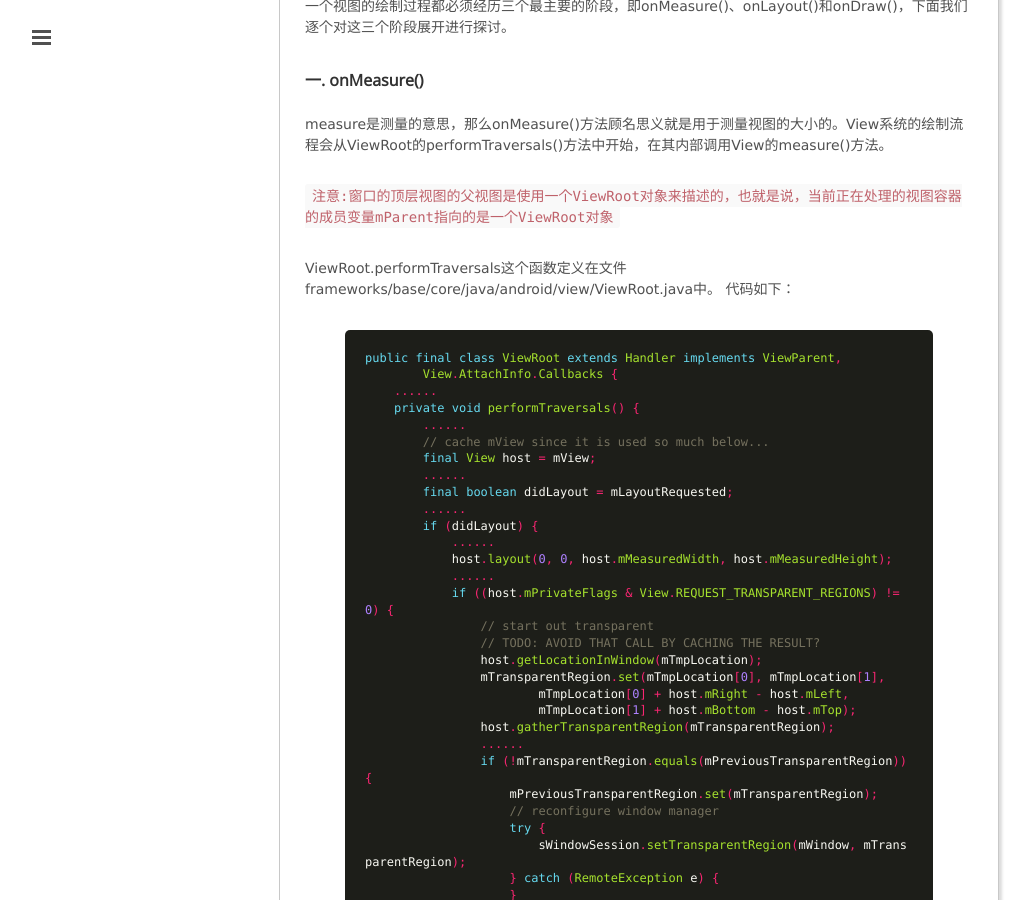
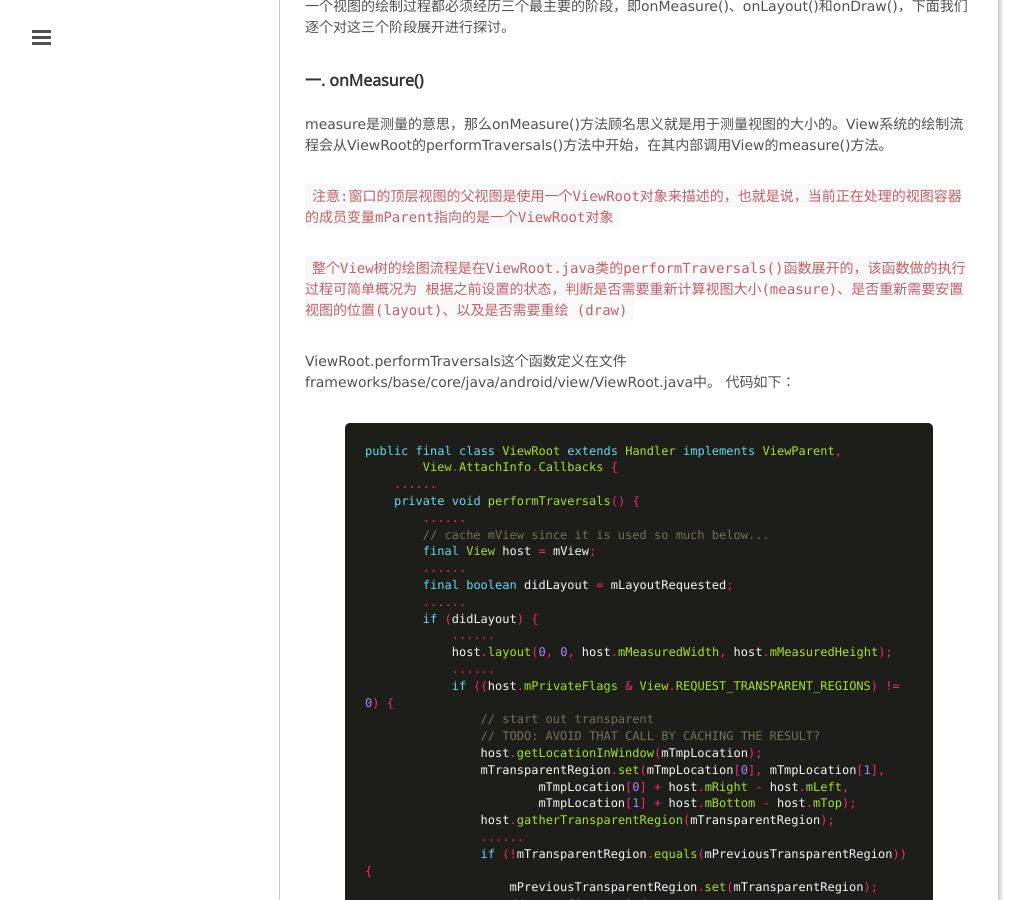
Before and after one commit to mxn21/mxn21.github.io, a Jekyll site: the page built from _posts/2015-7-14-深入了解android view绘制机制.md, in a window 1280 px wide and 900 px high, scrolled down 3179 px. Shown: the whole window, without its empty margins (1-1034 px from the left). Built offline with Jekyll 4.4.1, drawn with Linux system fonts in a browser that asks for light colours; Markdown is read by kramdown in place of the engine named in the settings; comment, search, counter and statistics services are not loaded.

Commit message:
2312
12312312

````diff
--- a/_posts/2015-7-14-深入了解android view绘制机制.md
+++ b/_posts/2015-7-14-深入了解android view绘制机制.md
@@ -149,6 +149,12 @@
 measure是测量的意思，那么onMeasure()方法顾名思义就是用于测量视图的大小的。View系统的绘制流程会从ViewRoot的performTraversals()方法中开始，在其内部调用View的measure()方法。
 
 ```注意:窗口的顶层视图的父视图是使用一个ViewRoot对象来描述的，也就是说，当前正在处理的视图容器的成员变量mParent指向的是一个ViewRoot对象```
+
+``` 整个View树的绘图流程是在ViewRoot.java类的performTraversals()函数展开的，该函数做的执行过程可简单概况为
+ 根据之前设置的状态，判断是否需要重新计算视图大小(measure)、是否重新需要安置视图的位置(layout)、以及是否需要重绘
+ (draw)```
+
+
 
  ViewRoot.performTraversals这个函数定义在文件frameworks/base/core/java/android/view/ViewRoot.java中。
  代码如下：
````
